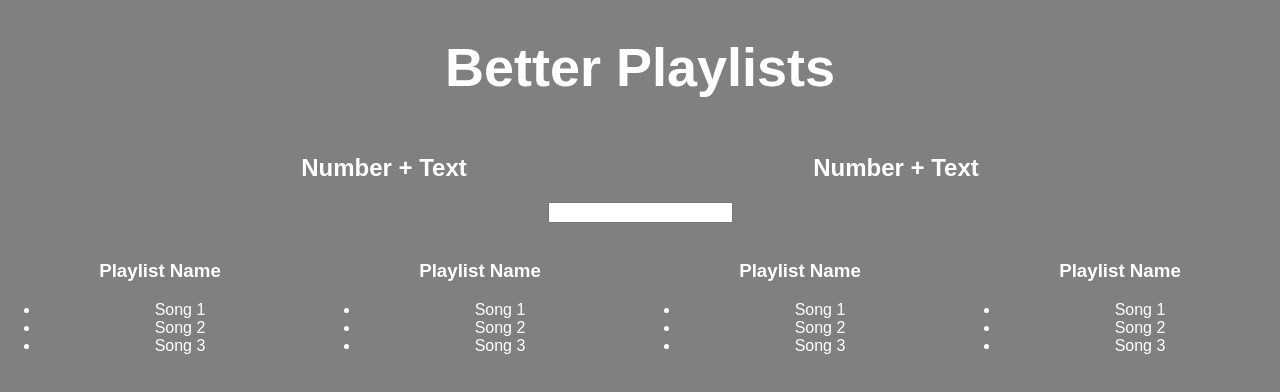
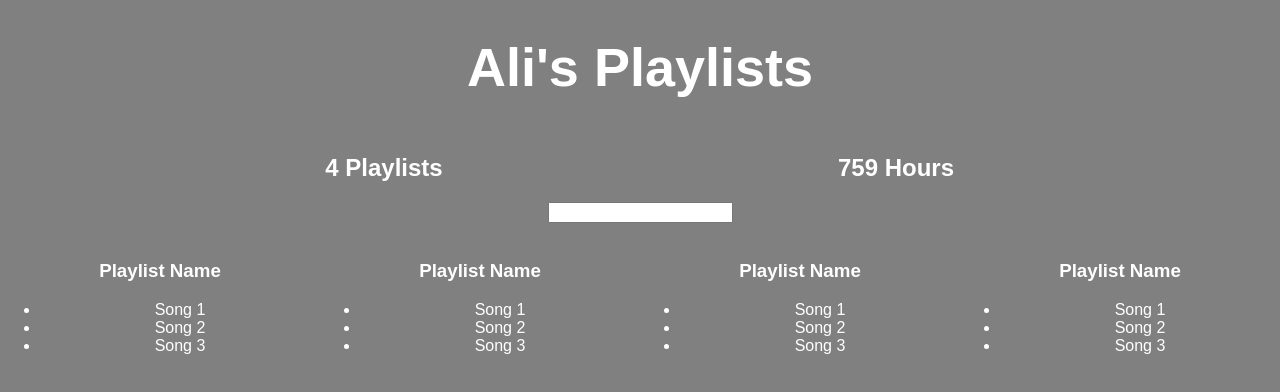
Before and after one commit to KhokharAli/better-playlists, a React (Create React App) app: page / in a window 1280 px wide. Shown: the top 392 px of the page. Built offline with nearby package versions, Linux system fonts and the light colour scheme.

Commit message:
Added fake server data to title and aggregate counters

```diff
--- a/src/App.js
+++ b/src/App.js
@@ -5,11 +5,67 @@
   color: '#fff'
 };
 
-class Aggregate extends Component {
+let fakeServerData = {
+  user: {
+    name: "Ali",
+    playLists: [
+      {
+        name: 'Current favourites',
+        songs: [
+          {name: 'Clouded', duration: 1345},
+          {name: 'Indie Film Lovers', duration: 2325},
+          {name: 'Moody', duration: 4644}
+        ]
+      },
+      {
+        name: '2017 Favourites',
+        songs: [
+          {name: 'With Me ', duration: 2342},
+          {name: 'Hometown Girl', duration: 6332},
+          {name: 'Make You Feel', duration: 7654}
+        ]
+      },
+      {
+        name: '2016 Favourites',
+        songs: [
+          {name: 'Tree', duration: 7864},
+          {name: 'Hello Film Lovers', duration: 4535},
+          {name: 'Lamp', duration: 1232}
+        ]
+      },
+      {
+        name: '2015 favourites',
+        songs: [
+          {name: 'Table', duration: 3343},
+          {name: 'Chair Dreamers', duration: 2533},
+          {name: 'Painters', duration: 1395}
+        ]
+      }
+    ]
+  }
+};
+
+class PlaylistCounter extends Component {
   render() {
     return (
       <div style = {{...defaultStyle, width: "40%", display: 'inline-block'}}>
-        <h2> Number + Text </h2>
+        <h2> {this.props.playLists.length} Playlists </h2>
+      </div>
+    );
+  }
+}
+
+class HoursCounter extends Component {
+  render() {
+    let allSongs = this.props.playLists.reduce((songs, eachPlayList) => {
+      return songs.concat(eachPlayList.songs)
+    }, [])
+    let totalDuration = allSongs.reduce((sum, eachSong) => {
+      return sum + eachSong.duration
+    }, 0)
+    return (
+      <div style = {{...defaultStyle, width: "40%", display: 'inline-block'}}>
+        <h2> {Math.round(totalDuration/60)} Hours </h2>
       </div>
     );
   }
@@ -39,17 +95,32 @@
 }
 
 class App extends Component {
+  constructor() {
+    super()
+    this.state = {serverData: {}}
+  }
+  componentDidMount() {
+    setTimeout(() => {
+      this.setState({serverData: fakeServerData});
+    }, 1000);
+  }
   render() {
     return (
       <div className="App">
-        <h1 style= {{...defaultStyle, 'font-size': '54px'}}>Better Playlists</h1>
-        <Aggregate/>
-        <Aggregate/>
-        <Filter/>
-        <Playlist/>
-        <Playlist/>
-        <Playlist/>
-        <Playlist/>
+        {this.state.serverData.user ?
+        <div>
+          <h1 style= {{...defaultStyle, 'font-size': '54px'}}>
+            {this.state.serverData.user.name}'s Playlists
+          </h1>
+          <PlaylistCounter playLists={this.state.serverData.user.playLists}/>
+          <HoursCounter playLists={this.state.serverData.user.playLists}/>
+          <Filter/>
+          <Playlist/>
+          <Playlist/>
+          <Playlist/>
+          <Playlist/>
+        </div> : <h1 style={defaultStyle}>Loading...</h1>
+        }
       </div>
     );
   }
```
